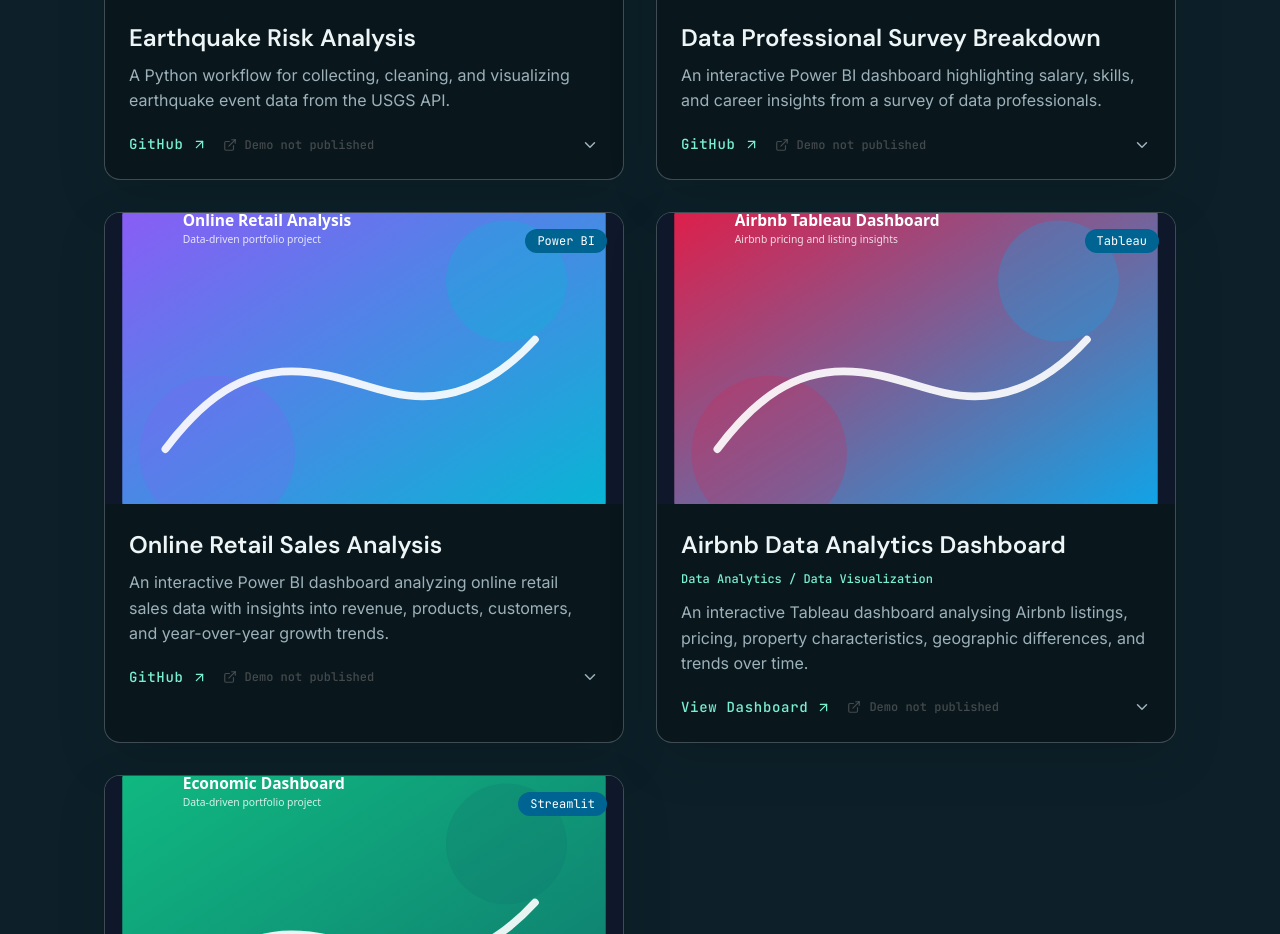
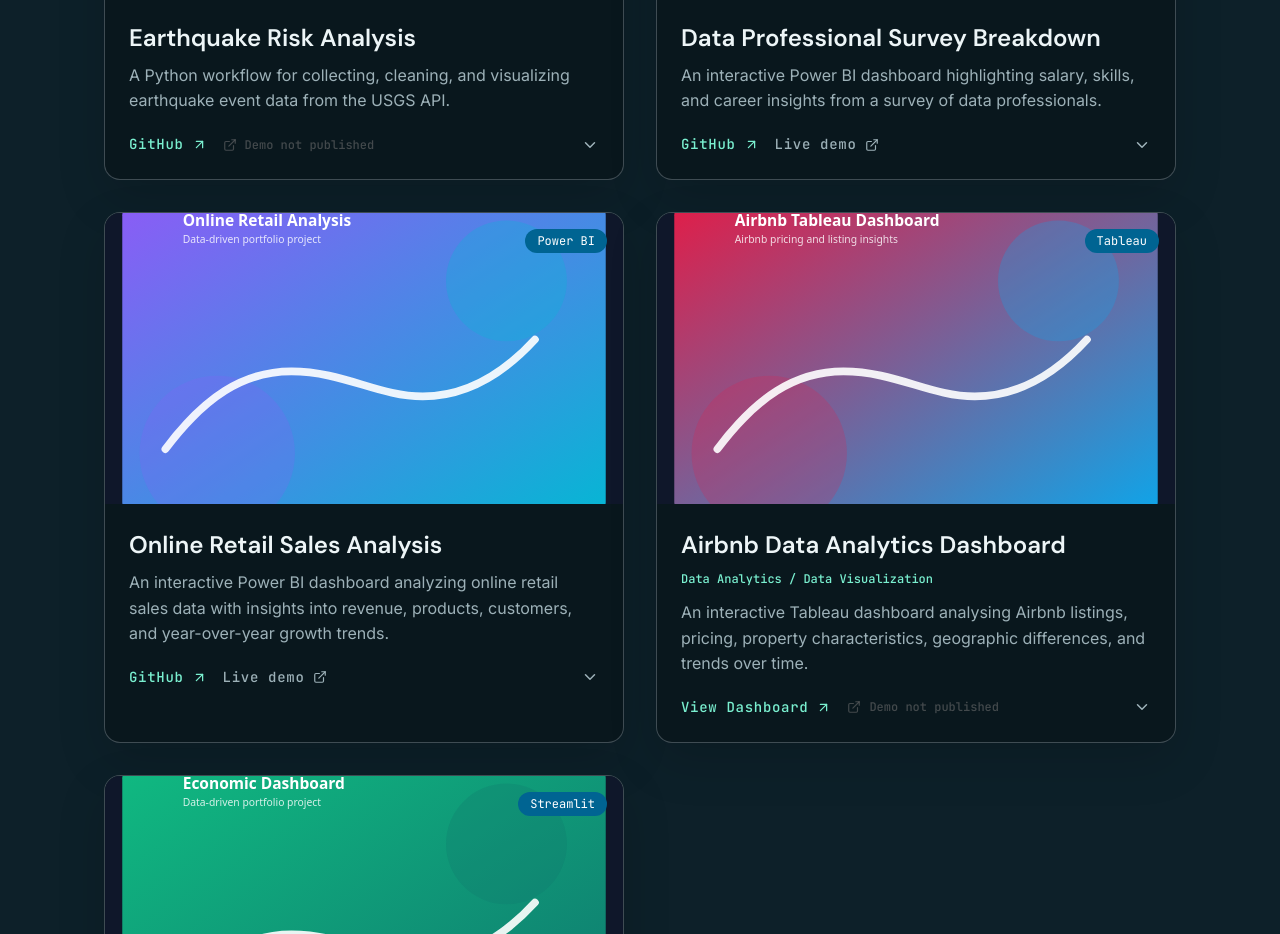
Before and after one commit to Nima-vd/Portfolio, a React (Vite) app: page / in a window 1280 px wide. Shown: the part 7200-8134 px from the top of the page. Built offline with nearby package versions, Linux system fonts and the light colour scheme.

Commit message:
fic live emo

```diff
--- a/src/components/Projects.jsx
+++ b/src/components/Projects.jsx
@@ -81,7 +81,7 @@ function ProjectCard({ project, index }) {
         <p className="font-body-md text-body-md text-on-surface-variant mb-5">{project.description}</p>
         <div className="flex items-center gap-4 flex-wrap">
           <MagneticButton className="text-primary font-label-md text-label-md inline-flex items-center gap-2" href={project.link} target="_blank" rel="noreferrer">{project.linkLabel || 'GitHub'} <ArrowUpRight size={15} /></MagneticButton>
-          {project.demo ? <a className="text-secondary font-label-md text-label-md inline-flex items-center gap-2 hover:text-primary transition-colors" href={project.demo} target="_blank" rel="noreferrer">Live demo <ExternalLink size={14} /></a> : <span className="text-secondary/70 font-label-sm text-label-sm inline-flex items-center gap-2"><ExternalLink size={14} /> Demo not published</span>}
+          {demo ? <a className="text-secondary font-label-md text-label-md inline-flex items-center gap-2 hover:text-primary transition-colors" href={demo} target="_blank" rel="noreferrer">Live demo <ExternalLink size={14} /></a> : <span className="text-secondary/70 font-label-sm text-label-sm inline-flex items-center gap-2"><ExternalLink size={14} /> Demo not published</span>}
           <button type="button" onClick={() => setExpanded(open => !open)} aria-expanded={expanded} className="ml-auto text-secondary hover:text-primary transition-colors" aria-label={`${expanded ? 'Hide' : 'Show'} ${project.title} case study`}><ChevronDown size={18} className={`transition-transform ${expanded ? 'rotate-180' : ''}`} /></button>
         </div>
         <AnimatePresence initial={false}>
```
